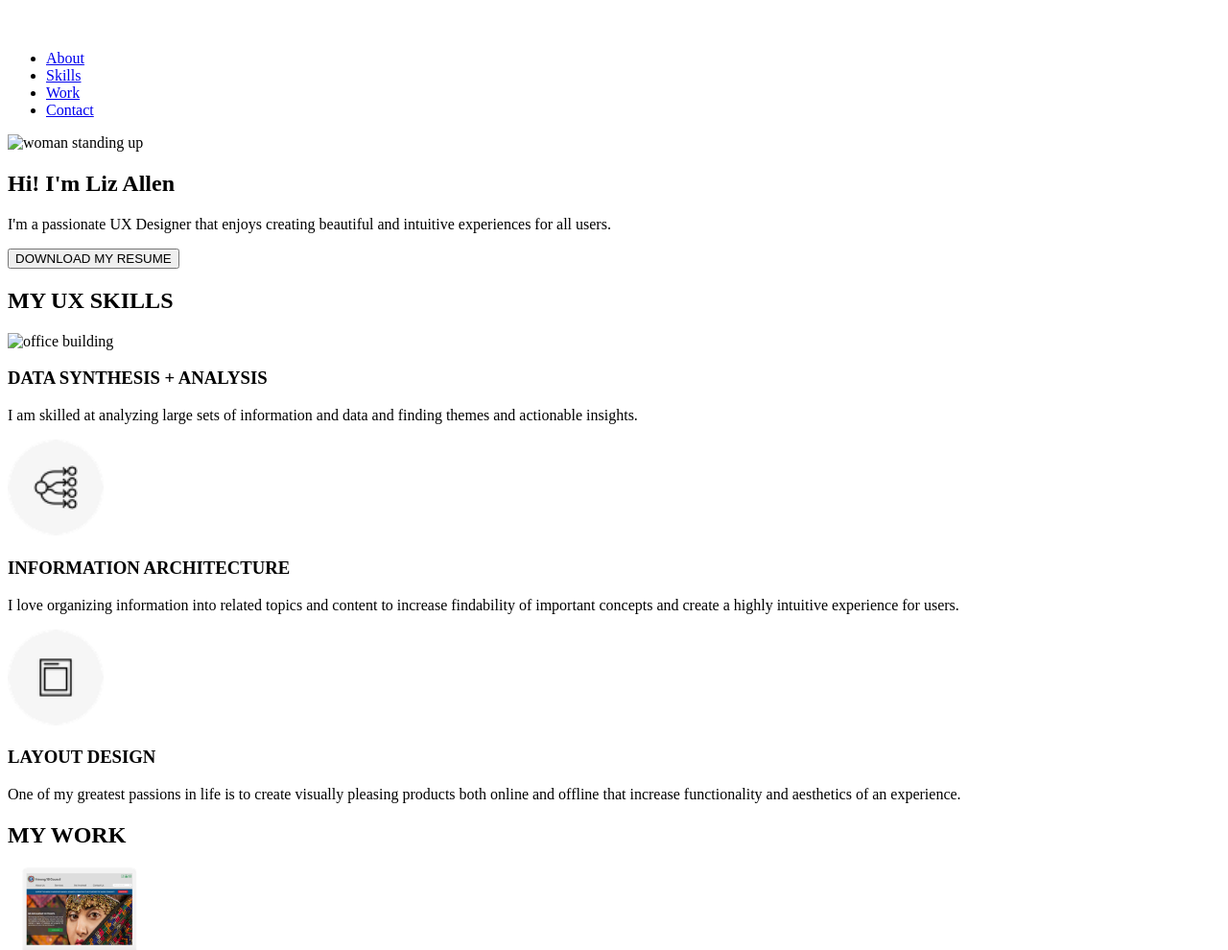
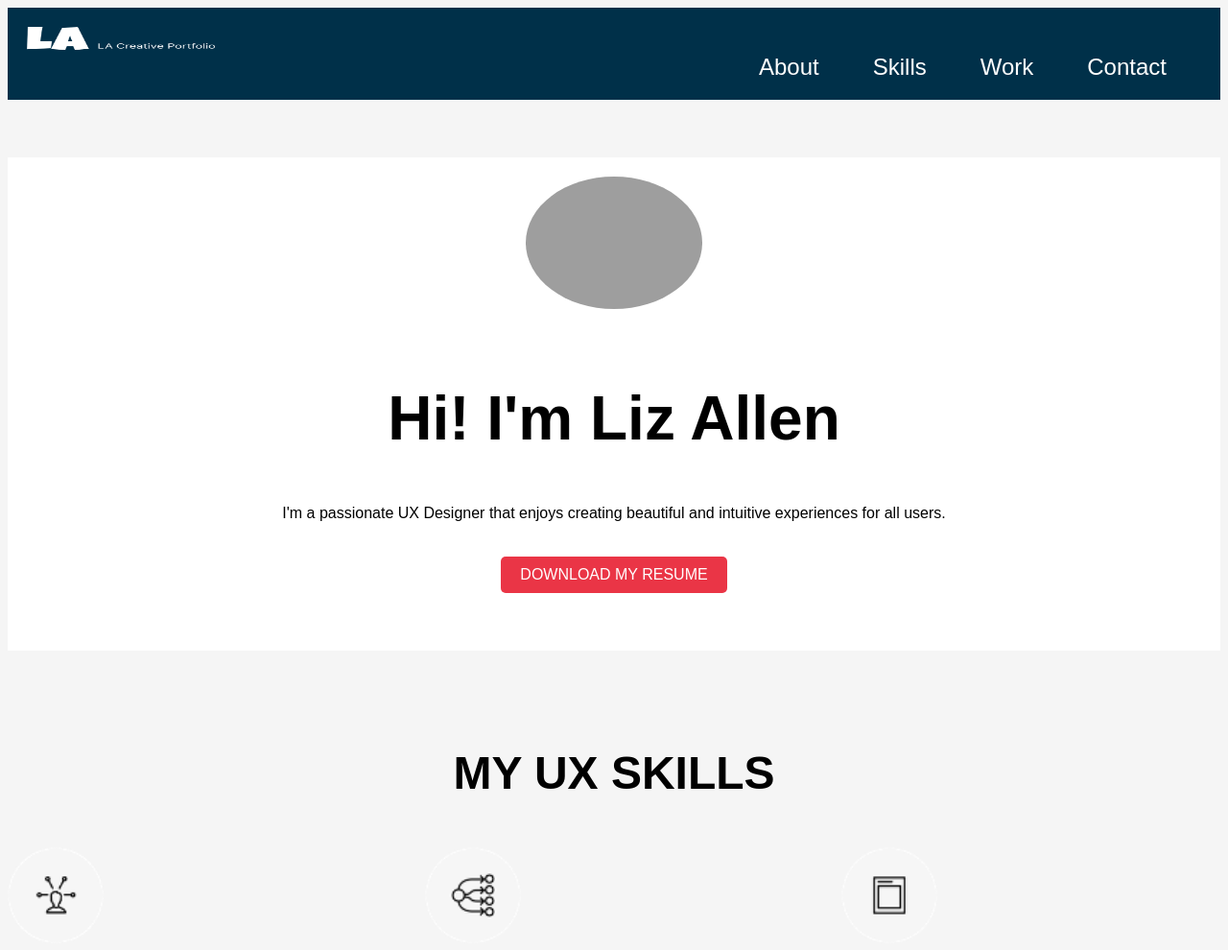
Before and after one commit to LA2084/UX_UI_HW17, a plain HTML site: page index.html in a window 1280 px wide. Shown: the top 990 px of the page at 96% size. Drawn offline with Linux system fonts and the light colour scheme; the site is published under a folder, as on GitHub Pages, so addresses that start at the root find nothing.

Commit message:
Update index.html

```diff
--- a/index.html
+++ b/index.html
@@ -2,7 +2,7 @@
 <html>
 
 <head>
-  <link rel="stylesheet" href="/css/styles.css">
+  <link rel="stylesheet" href="css/styles.css">
 </head>
 
 <body>
@@ -24,7 +24,7 @@
 
   <section class="HeroSection">
     <div class="heroImg">
-      <img src="/images/liz_allen 1.jpg" alt="woman standing up" width="15%" class="circle-image">
+      <img src="images/liz_allen 1.jpg" alt="woman standing up" width="15%" class="circle-image">
     </div>
     <div class="content">
       <h1>Hi! I'm Liz Allen</h1>
@@ -39,7 +39,7 @@
     </div>
     <section class="section1">
       <div class="inline-block icon1">
-        <img src="/images/icon1.png" alt="office building" width="100" height="100">
+        <img src="images/icon1.png" alt="office building" width="100" height="100">
       </div>
       <h3>DATA SYNTHESIS + ANALYSIS</h3>
       <p>I am skilled at analyzing large sets of information and data and finding themes and actionable insights.</p>
```
